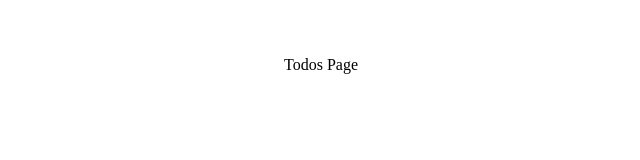
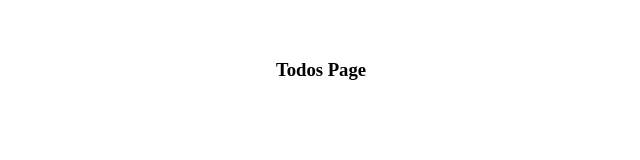
Before and after one commit to ddaviddahlgren/Projektarbete-Frontend-2, a React (Vite) app: page /todos in a window 1280 px wide. Shown: the top 160 px of the page, without its empty margins (319-959 px from the left). Built offline with nearby package versions, Linux system fonts and the light colour scheme.

Commit message:
feat: Create useState hooks for todos and input fields.

```diff
--- a/src/pages/todos/Todos.jsx
+++ b/src/pages/todos/Todos.jsx
@@ -1,8 +1,19 @@
-const Todos =()=>{
-    return(
-        <>
-        <p>Todos Page</p>
-        </>
-    );
-}
+import { useEffect, useState } from "react";
+
+const Todos = () => {
+  const [todos, setTodos] = useState([]);
+  // useState för att spara värde input värdet
+  const [title, setTitle] = useState("");
+  const [description, setDescription] = useState("");
+  const [time, setTime] = useState("");
+  const [category, setCategory] = useState("");
+  const [deadline, setDeadline] = useState("");
+
+  return (
+    <div>
+      <h3>Todos Page</h3>
+
+    </div>
+  );
+};
 export default Todos;
```
